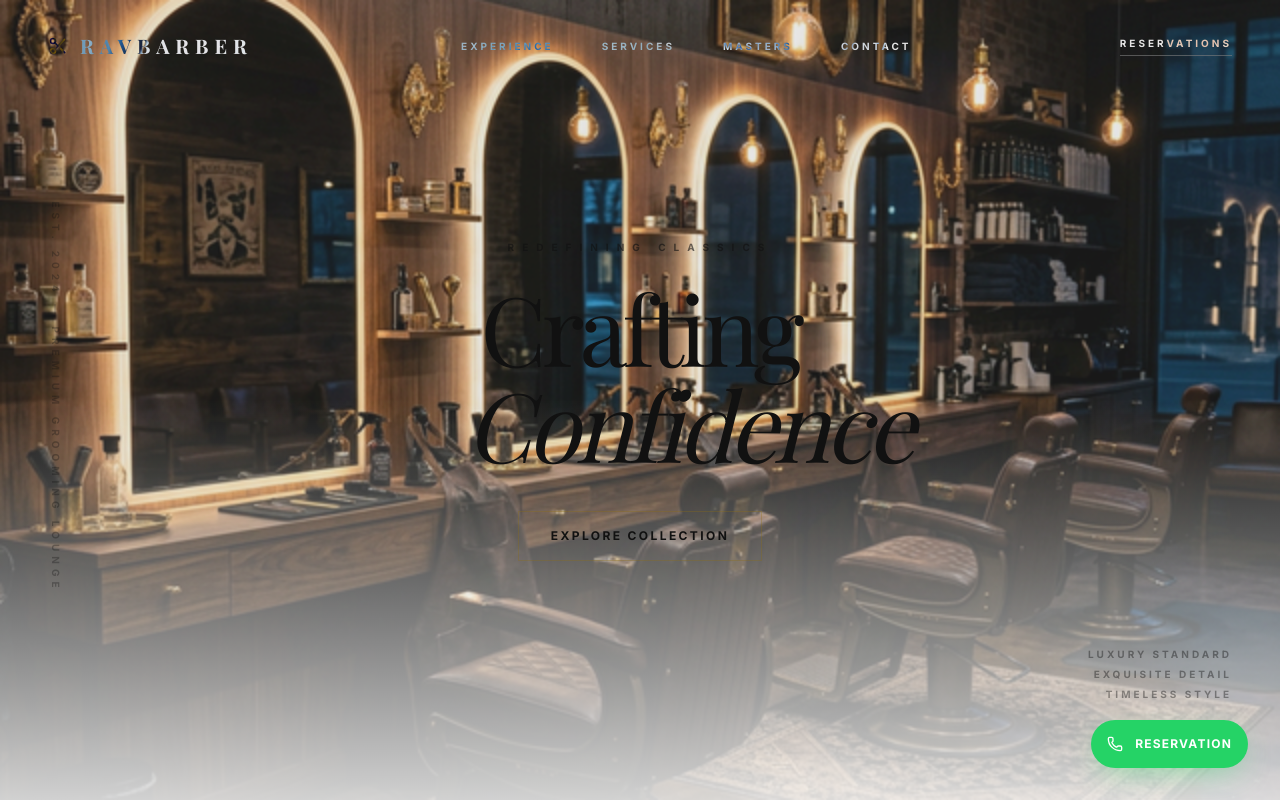
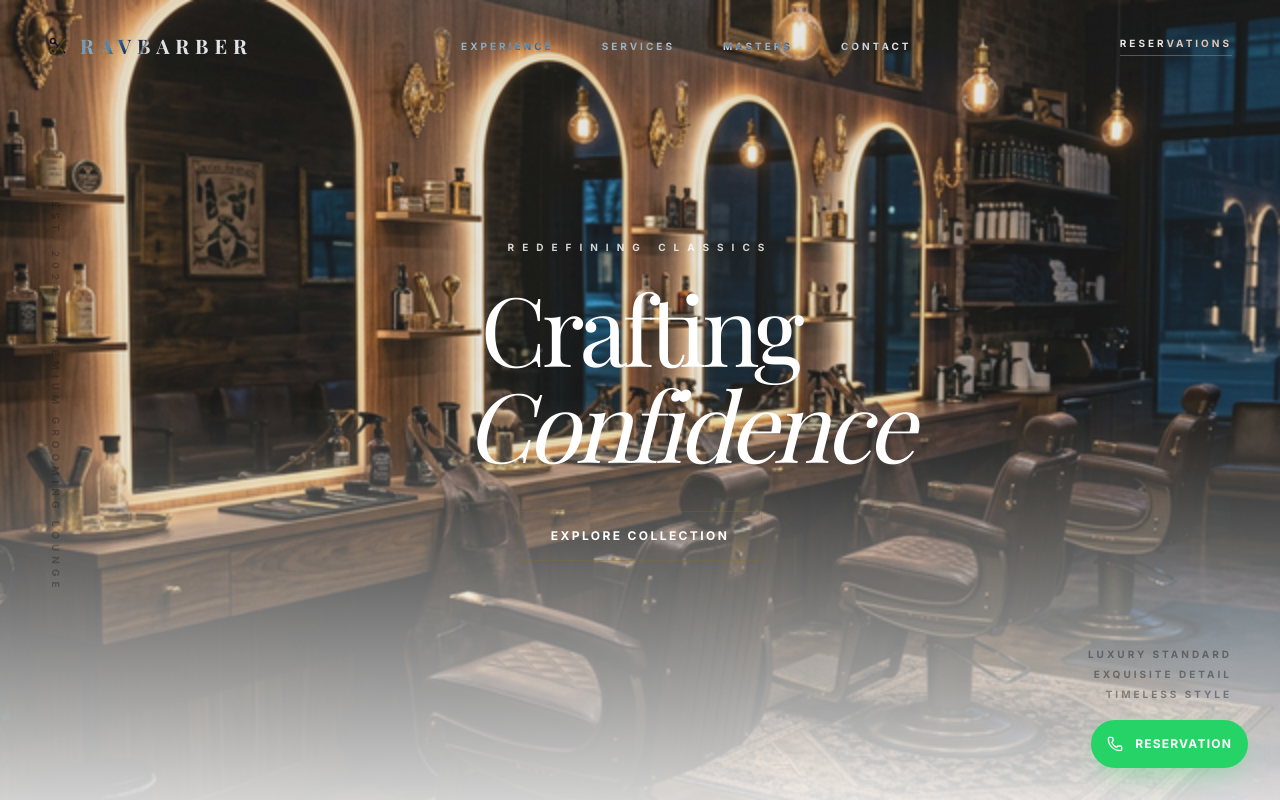
Before and after one commit to Alfinnnn21/REVBARBER, a Next.js app: page / in a window 1280 px wide. Shown: the top 800 px of the page. Built offline with nearby package versions, Linux system fonts and the light colour scheme; a web font is replaced by a local one.

Commit message:
style: change hero section font color to white

```diff
--- a/src/app/page.tsx
+++ b/src/app/page.tsx
@@ -117,12 +117,12 @@ Terima kasih!`;
             animate={{ opacity: 1, y: 0 }}
             transition={{ duration: 1.2, ease: "circOut" }}
           >
-            <h2 className="text-[9px] md:text-[10px] uppercase tracking-[0.6em] md:tracking-[0.8em] font-bold mb-4 md:mb-6 opacity-60">Redefining Classics</h2>
-            <h1 className="text-5xl md:text-8xl font-serif leading-tight md:leading-none mb-8 md:mb-10 tracking-tighter">
+            <h2 className="text-[9px] md:text-[10px] uppercase tracking-[0.6em] md:tracking-[0.8em] font-bold mb-4 md:mb-6 text-white opacity-80">Redefining Classics</h2>
+            <h1 className="text-5xl md:text-8xl font-serif leading-tight md:leading-none mb-8 md:mb-10 tracking-tighter text-white">
               Crafting <br /> <span className="italic pl-6 md:pl-24">Confidence</span>
             </h1>
             <div className="flex flex-wrap justify-center gap-4 md:gap-8">
-              <button onClick={() => handleBooking()} className="btn-luxury w-full md:w-auto">Explore Collection</button>
+              <button onClick={() => handleBooking()} className="btn-luxury w-full md:w-auto text-white">Explore Collection</button>
             </div>
           </motion.div>
         </div>
```
